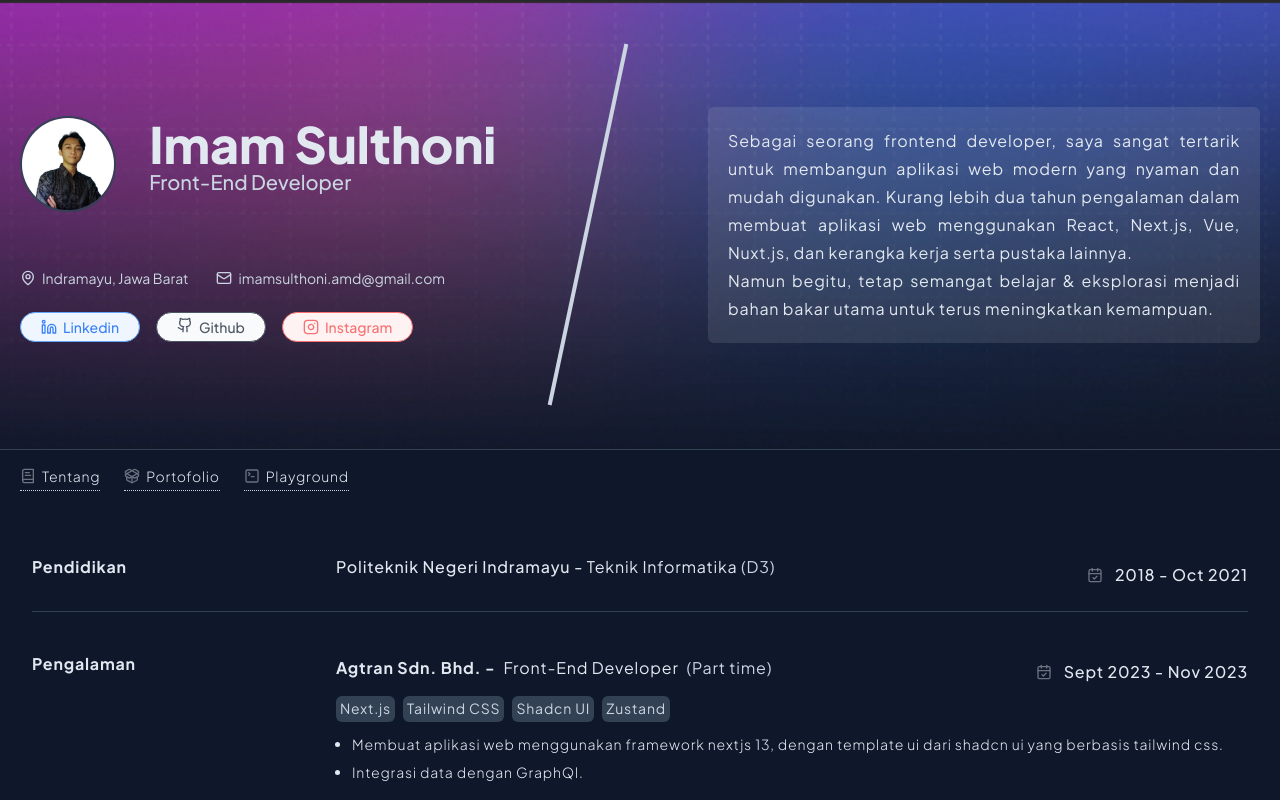
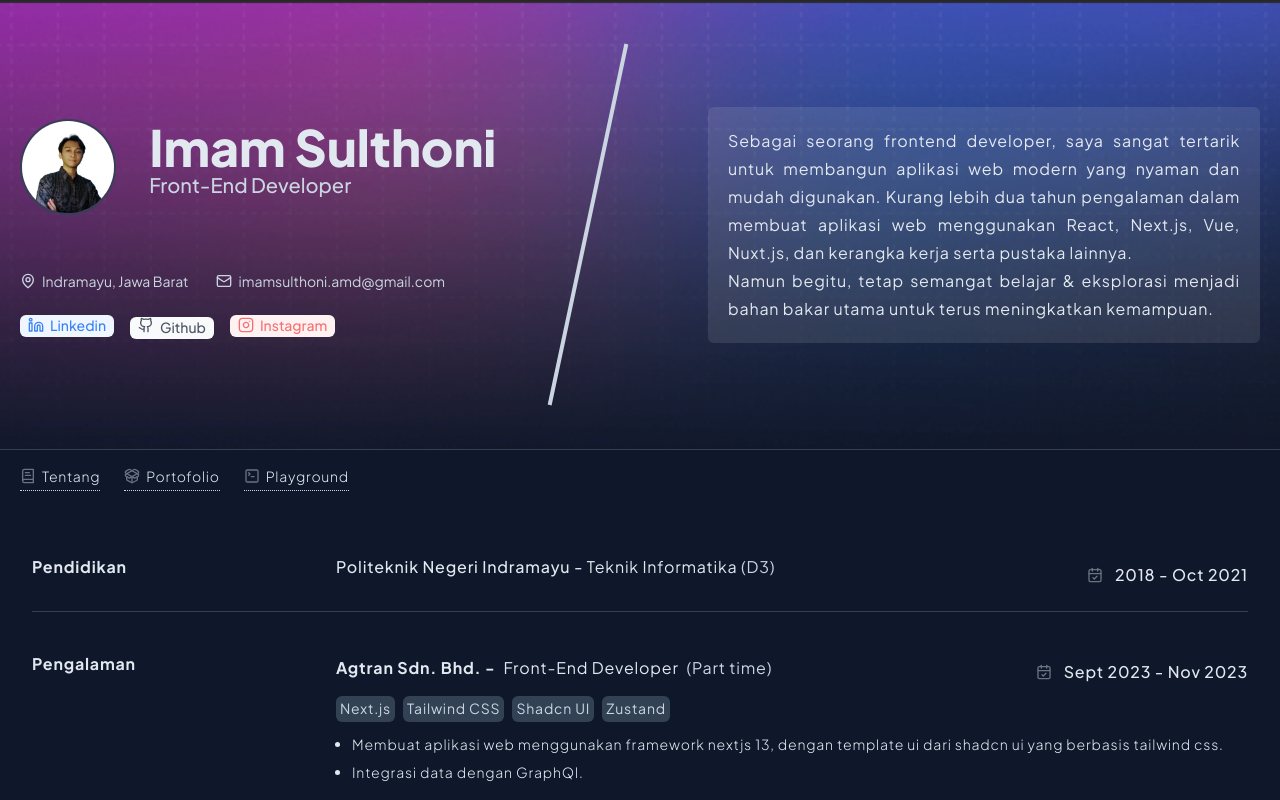
Before and after one commit to mamsul/imam-web-profile, a Next.js app: page / in a window 1280 px wide. Shown: the top 800 px of the page. Built offline with nearby package versions, Linux system fonts and the light colour scheme.

Commit message:
feat: modify badge component

```diff
--- a/src/components/utility/badge.tsx
+++ b/src/components/utility/badge.tsx
@@ -1,16 +1,19 @@
-import React, { ReactNode } from "react";
+import { cn } from '@/lib/utils';
+import { ReactNode } from 'react';
 
 interface BadgeProps {
   className?: string;
   children: ReactNode;
+  variant?: 'default' | 'social';
 }
 
-const Badge = ({ className, children }: BadgeProps) => {
-  return (
-    <div className={`rounded-3xl border py-1 px-1.5 md:px-3 lg:px-5 ${className}`}>
-      {children}
-    </div>
-  );
+const Badge = ({ className, children, variant = 'default' }: BadgeProps) => {
+  const badgeStyle = {
+    social: 'rounded-3xl border px-1.5 py-1 md:px-3 lg:px-5',
+    default: 'rounded-md bg-dark-label-bg px-2 pb-0.5',
+  };
+
+  return <div className={cn(badgeStyle[variant], className)}>{children}</div>;
 };
 
 export default Badge;
```
